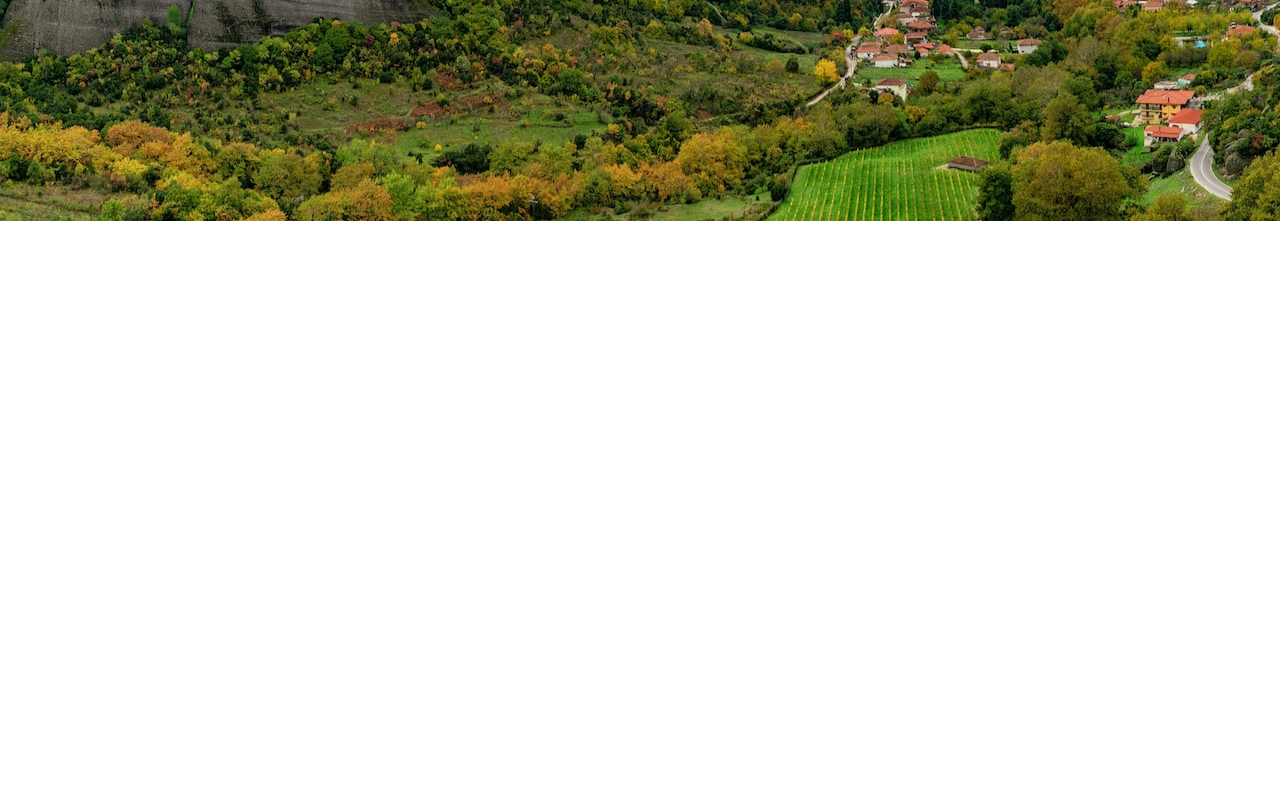
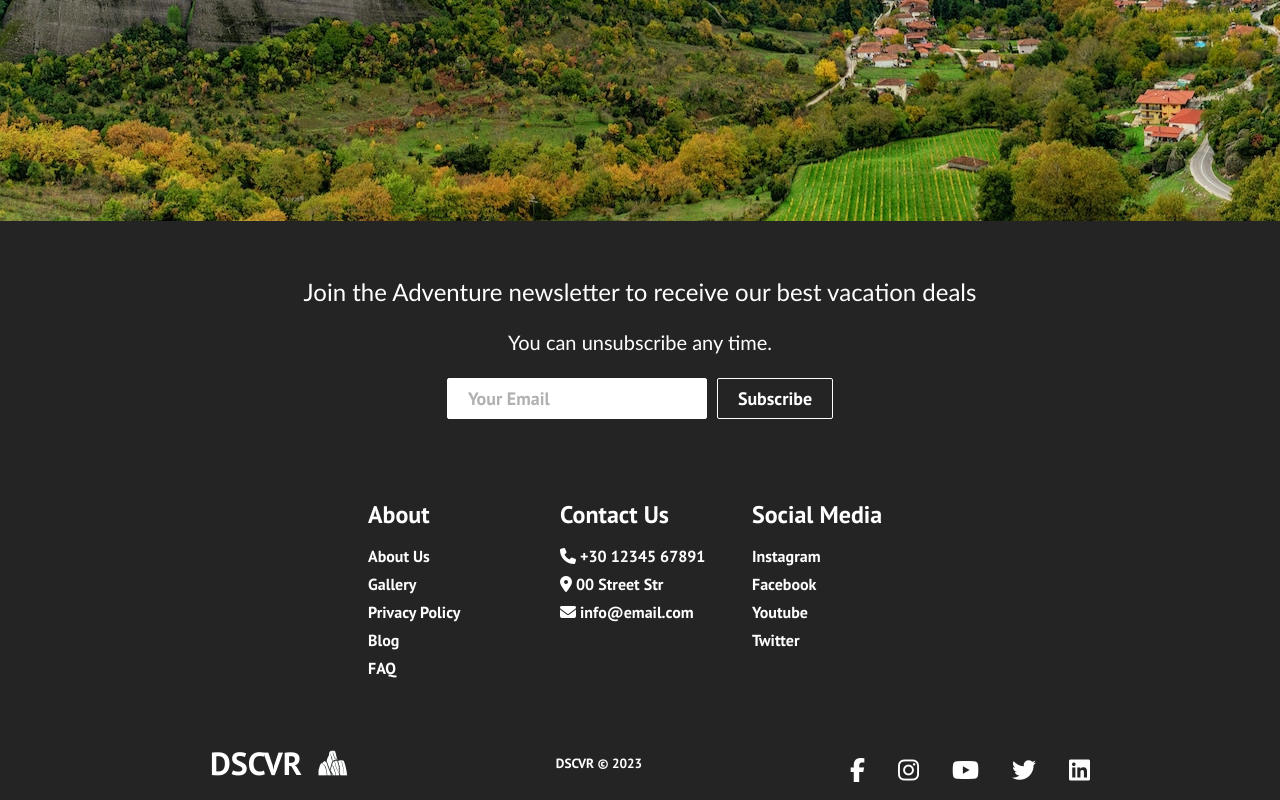
Before and after one commit to STE3ZY/ReactProjectM, a React (Create React App) app: page /sign-up in a window 1280 px wide. Shown: the part 592-1392 px from the top of the page. Before the commit the page ends 813 px from the top, so only its background shows below. Built offline with nearby package versions, Linux system fonts and the light colour scheme.

Commit message:
added footer

```diff
--- a/src/App.css
+++ b/src/App.css
@@ -8,8 +8,7 @@
 .home,
 .toSee,
 .tours,
-.hotels,
-.sign-up {
+.hotels {
   display: flex;
   height: 91.6vh;
   align-items: center;
--- a/src/App.js
+++ b/src/App.js
@@ -7,6 +7,7 @@
 import Tours from "./components/pages/Tours";
 import Hotels from "./components/pages/Hotels";
 import SignUp from "./components/pages/SignUp";
+import Footer from "./components/Footer";
 
 function App() {
   return (
@@ -20,6 +21,7 @@
           <Route path="/hotels" element={<Hotels />} />
           <Route path="/sign-up" element={<SignUp />} />
         </Routes>
+        <Footer />
       </Router>
     </>
   );
--- a/src/components/Cards.js
+++ b/src/components/Cards.js
@@ -12,13 +12,13 @@
             <CardItem
               src="images/img-4.jpg"
               text="Get some thrills during your time in Greece with a rock climbing experience at Meteora"
-              label="Adrenaline"
+              label="Climbing"
               path="/ToSee"
             />
             <CardItem
               src="images/img-5.png"
-              text="Explore the hidden paths between the rocks with your enduro bike"
-              label="Adrenaline"
+              text="Explore the hidden paths between the rocks with your bike"
+              label="Enduro"
               path="/ToSee"
             />
           </ul>
--- /dev/null
+++ b/src/components/Footer.css
@@ -0,0 +1,160 @@
+.footer-container {
+  background-color: #242424;
+  padding: 2rem 0 0 0;
+  display: flex;
+  flex-direction: column;
+  justify-content: center;
+  align-items: center;
+}
+
+.footer-subscription {
+  display: flex;
+  flex-direction: column;
+  justify-content: center;
+  align-items: center;
+  text-align: center;
+
+  margin-bottom: 24px;
+  padding: 24px;
+  color: #fff;
+}
+
+.footer-subscription > p {
+  font-family: "Trebuchet MS", "Lucida Sans Unicode", "Lucida Grande",
+    "Lucida Sans", Arial, sans-serif;
+}
+
+.footer-subscription-heading {
+  margin-bottom: 24px;
+  font-size: 24px;
+}
+
+.footer-subscription-text {
+  margin-bottom: 24px;
+  font-size: 20px;
+}
+
+.footer-input {
+  padding: 8px 20px;
+  border-radius: 2px;
+  margin-right: 10px;
+  outline: none;
+  border: none;
+  font-size: 18px;
+  margin-bottom: 16px;
+  border: 1px solid #fff;
+}
+
+.footer-links {
+  width: 100%;
+  max-width: 1000px;
+  display: flex;
+  justify-content: center;
+}
+
+.footer-link-wrapper {
+  display: flex;
+}
+
+.footer-link-items {
+  display: flex;
+  flex-direction: column;
+  align-items: flex-start;
+  margin: 16px;
+  text-align: left;
+  width: 160px;
+  box-sizing: border-box;
+}
+
+.footer-link-items h2 {
+  margin-bottom: 16px;
+}
+
+.footer-link-items > h2 {
+  color: #fff;
+}
+
+.footer-link-items a {
+  color: #fff;
+  text-decoration: none;
+  margin-bottom: 0.5rem;
+}
+
+.footer-link-items a:hover {
+  color: #e9e9e9;
+  transition: 0.3s ease-out;
+}
+
+.footer-email-form h2 {
+  margin-bottom: 2rem;
+}
+
+.footer-input::placeholder {
+  color: #b1b1b1;
+}
+
+/* Social Icons */
+.social-icon-link {
+  color: #fff;
+  font-size: 24px;
+}
+
+.social-media {
+  max-width: 1000px;
+  width: 100%;
+}
+
+.social-media-wrap {
+  display: flex;
+  justify-content: space-between;
+  align-items: center;
+  width: 90%;
+  max-width: 1000px;
+  margin: 40px auto 0 auto;
+}
+
+.social-icons {
+  display: flex;
+  justify-content: space-between;
+  align-items: center;
+  width: 240px;
+}
+
+.social-logo {
+  color: #fff;
+  justify-self: start;
+  margin-left: 20px;
+  cursor: pointer;
+  text-decoration: none;
+  font-size: 2rem;
+  display: flex;
+  align-items: center;
+  margin-bottom: 16px;
+}
+
+.website-rights {
+  color: #fff;
+  margin-bottom: 16px;
+}
+
+@media screen and (max-width: 820px) {
+  .footer-links {
+    padding-top: 2rem;
+  }
+
+  .footer-input {
+    width: 100%;
+  }
+
+  .btn {
+    width: 100%;
+  }
+
+  .footer-link-wrapper {
+    flex-direction: column;
+  }
+
+  .social-media-wrap {
+    flex-direction: column;
+  }
+}
--- /dev/null
+++ b/src/components/Footer.js
@@ -0,0 +1,117 @@
+import React from "react";
+import "./Footer.css";
+import { Button } from "./Button";
+import { Link } from "react-router-dom";
+
+function Footer() {
+  return (
+    <div className="footer-container">
+      <section className="footer-subscription">
+        <p className="footer-subscription-heading">
+          Join the Adventure newsletter to receive our best vacation deals
+        </p>
+        <p className="footer-subscription-text">
+          You can unsubscribe any time.
+        </p>
+        <div className="input-areas">
+          <form>
+            <input
+              className="footer-input"
+              name="email"
+              type="email"
+              placeholder="Your Email"
+            />
+            <Button buttonStyle="btn--outline">Subscribe</Button>
+          </form>
+        </div>
+      </section>
+      <div class="footer-links">
+        <div className="footer-link-wrapper">
+          <div class="footer-link-items">
+            <h2>About</h2>
+            <Link to="/sign-up">About Us</Link>
+            <Link to="/">Gallery</Link>
+            <Link to="/">Privacy Policy</Link>
+            <Link to="/">Blog</Link>
+            <Link to="/">FAQ</Link>
+          </div>
+          <div class="footer-link-items">
+            <h2>Contact Us</h2>
+            <Link to="/">
+              <i class="fas fa-phone"></i> +30 12345 67891
+            </Link>
+            <Link to="/">
+              <i class="fas fa-map-marker-alt"></i> 00 Street Str
+            </Link>
+            <Link to="/">
+              <i class="fas fa-envelope"></i> info@email.com
+            </Link>
+          </div>
+
+          <div class="footer-link-items">
+            <h2>Social Media</h2>
+            <Link to="/">Instagram</Link>
+            <Link to="/">Facebook</Link>
+            <Link to="/">Youtube</Link>
+            <Link to="/">Twitter</Link>
+          </div>
+        </div>
+      </div>
+      <section class="social-media">
+        <div class="social-media-wrap">
+          <div class="footer-logo">
+            <Link to="/" className="social-logo">
+              DSCVR
+              <img className="nav-logo-img" src="/images/dscvr-logo.png" />
+            </Link>
+          </div>
+          <small class="website-rights">DSCVR © 2023</small>
+          <div class="social-icons">
+            <Link
+              class="social-icon-link facebook"
+              to="/"
+              target="_blank"
+              aria-label="Facebook"
+            >
+              <i class="fab fa-facebook-f" />
+            </Link>
+            <Link
+              class="social-icon-link instagram"
+              to="/"
+              target="_blank"
+              aria-label="Instagram"
+            >
+              <i class="fab fa-instagram" />
+            </Link>
+            <Link
+              class="social-icon-link youtube"
+              to="/"
+              target="_blank"
+              aria-label="Youtube"
+            >
+              <i class="fab fa-youtube" />
+            </Link>
+            <Link
+              class="social-icon-link twitter"
+              to="/"
+              target="_blank"
+              aria-label="Twitter"
+            >
+              <i class="fab fa-twitter" />
+            </Link>
+            <Link
+              class="social-icon-link twitter"
+              to="/"
+              target="_blank"
+              aria-label="LinkedIn"
+            >
+              <i class="fab fa-linkedin" />
+            </Link>
+          </div>
+        </div>
+      </section>
+    </div>
+  );
+}
+
+export default Footer;
--- a/src/components/Navbar.css
+++ b/src/components/Navbar.css
@@ -31,7 +31,7 @@
 
 .nav-logo-img {
   margin-left: 0.5em;
-  width: 40px;
+  width: 30px;
   height: 26px;
 }
 
--- a/src/components/pages/SignUp.css
+++ b/src/components/pages/SignUp.css
@@ -7,7 +7,7 @@
   background-image: url(/public/images/img-9.jpg);
 }
 
-form {
+.sign-up-form {
   display: flex;
   flex-direction: column;
   width: 100%;
@@ -19,6 +19,7 @@
 }
 
 label {
+  font-weight: 100;
   color: #242424;
   font-size: 0.8rem;
   margin-bottom: 0.5rem;
--- a/src/components/pages/SignUp.js
+++ b/src/components/pages/SignUp.js
@@ -1,5 +1,5 @@
 import React, { useState } from "react";
-import "../../App.css";
+// import "../../App.css";
 import "./SignUp.css";
 
 export default function SignUp() {
@@ -23,7 +23,7 @@
 
   return (
     <div className="sign-up">
-      <form onSubmit={handleSubmit}>
+      <form className="sign-up-form" onSubmit={handleSubmit}>
         <label htmlFor="email">Email:</label>
         <input
           type="email"
```
